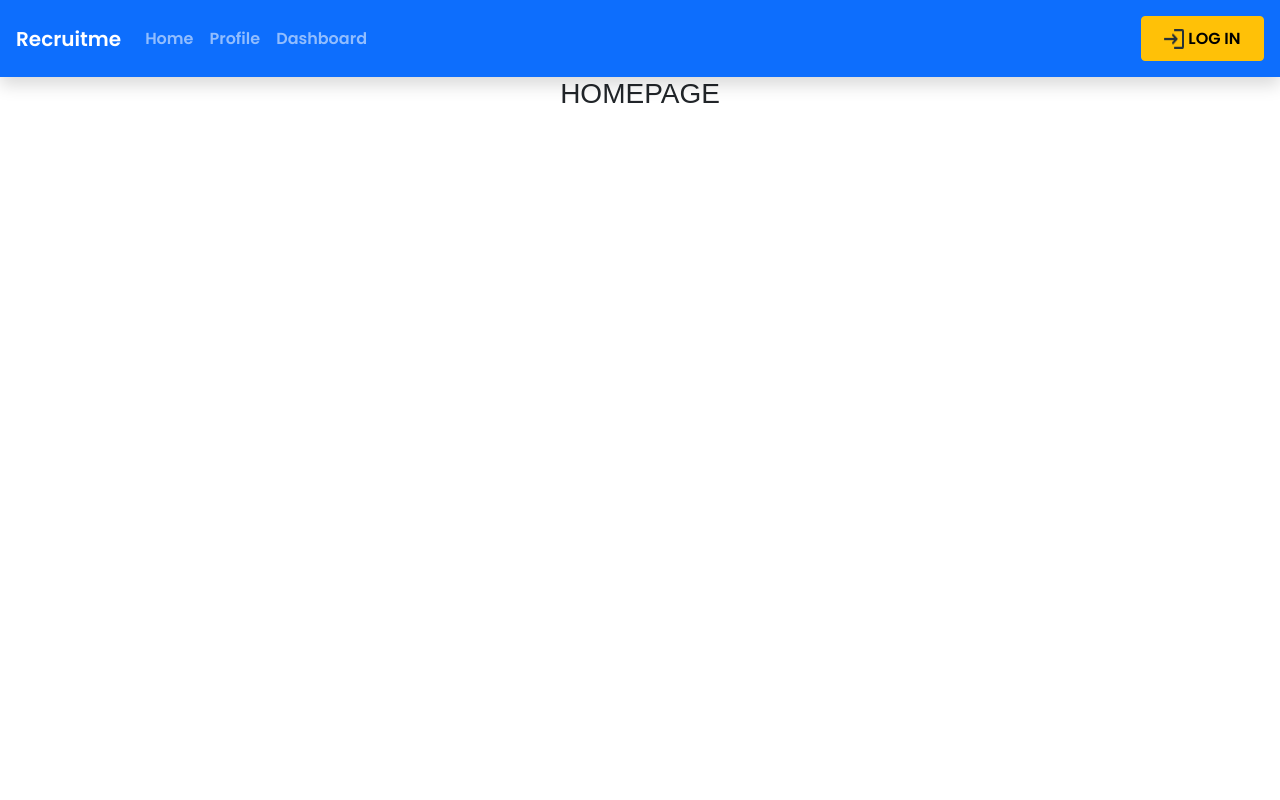
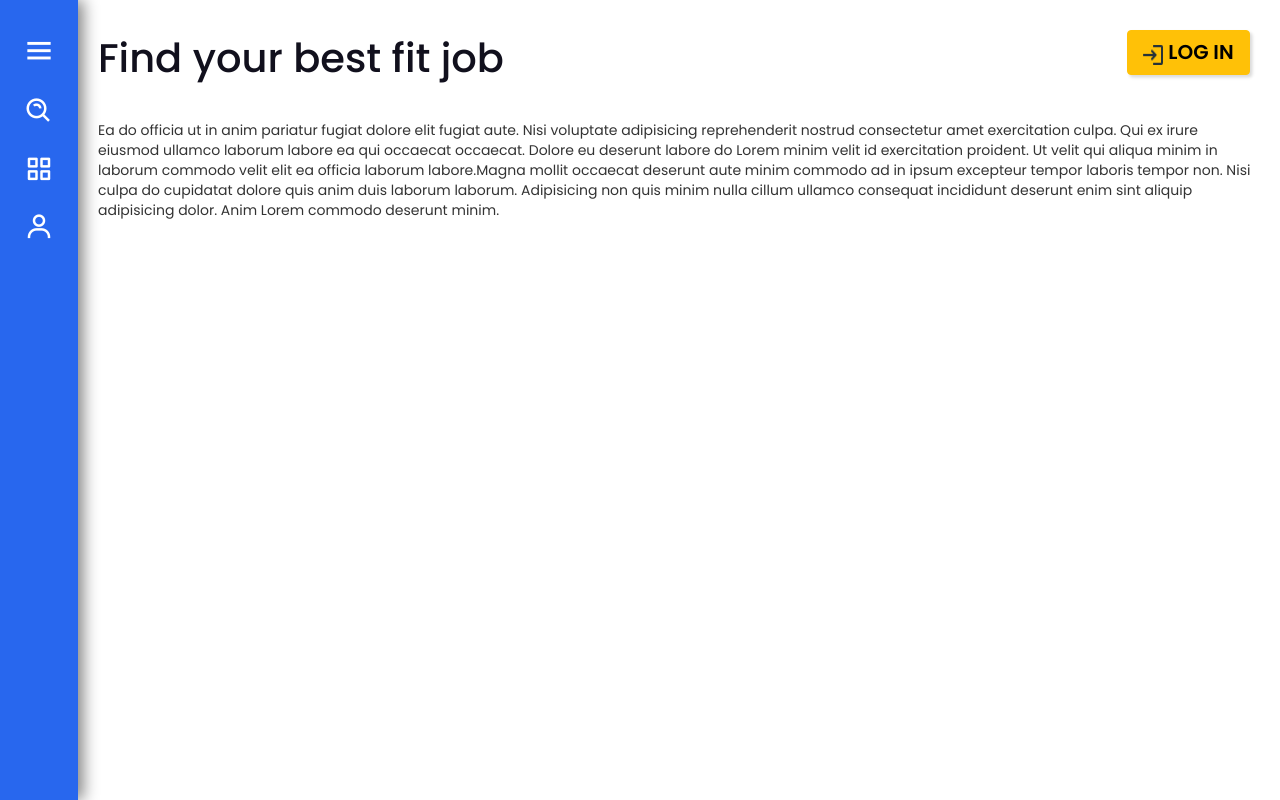
Before and after one commit to abhi-dhanraj/recruitme, a Django app: page / in a window 1280 px wide. Run offline with Django 3.2, Linux system fonts and the light colour scheme; some libraries are stand-ins or nearby versions.

Commit message:
navbar fixed | dashboard and profile pages added

```diff
--- a/recruitme/login/templates/login/login.html
+++ b/recruitme/login/templates/login/login.html
@@ -10,7 +10,7 @@
 <body>
   <form class="modal-content animate" action="" method="POST">
     <div class="imgcontainer">
-      <a href="{% url 'home' %}"><span class="close" title="Close Modal">&times;</span></a>
+      <a href="{% url 'jobs' %}"><span class="close" title="Close Modal">&times;</span></a>
       <img src="{% static 'login/images/login_avtar.png' %}" alt="Avatar" class="avatar">
     </div>
 
@@ -26,7 +26,7 @@
 
     <div class="container" style="background-color:#f1f1f1">
       <!-- <button type="button" onclick="document.getElementById('id01').style.display='none'" class="cancelbtn">Cancel</button> -->
-      <a type="button" href="{% url 'home' %}" class="cancelbtn">Cancel</a>
+      <a type="button" href="{% url 'jobs' %}" class="cancelbtn">Cancel</a>
       <span class="psw">Forgot <a href="#">password?</a></span>
     </div>
   </form>
--- a/recruitme/login/views.py
+++ b/recruitme/login/views.py
@@ -17,6 +17,6 @@ def loginPage(request):
             print(username)
             print(password)
             # time to save these into mysql database
-            return redirect('/')  # should redirect to dashboard
+            return redirect('dashboard')  # should redirect to dashboard
 
     return render(request, 'login/login.html', {'form': form})
--- a/recruitme/recruitme/urls.py
+++ b/recruitme/recruitme/urls.py
@@ -21,5 +21,8 @@ from . import views
 urlpatterns = [
     path('admin/', admin.site.urls),
     path('', include('login.urls')),  # adding login django app urls
-    path('', views.homePage, name="home"),
+    path('', views.jobsPage, name="jobs"),
+    path('jobs/', views.jobsPage, name="jobs"),
+    path('dashboard/', views.dashboardPage, name="dashboard"),
+    path('profile/', views.profilePage, name="profile"),
 ]
--- a/recruitme/recruitme/views.py
+++ b/recruitme/recruitme/views.py
@@ -4,6 +4,18 @@ from django.http import HttpResponse
 
 # Create your views here.
 
-def homePage(request):
-    # return HttpResponse("This is HomePage")
-    return render(request, 'recruitme/main.html')
+# def mainPage(request):
+#     # return HttpResponse("This is HomePage")
+#     return render(request, 'recruitme/main.html')
+
+
+def dashboardPage(request):
+    return render(request, 'recruitme/dashboardPage.html')
+
+
+def profilePage(request):
+    return render(request, 'recruitme/profilePage.html')
+
+
+def jobsPage(request):
+    return render(request, 'recruitme/jobsPage.html')
--- a/recruitme/static/recruitme/css/global_base.css
+++ b/recruitme/static/recruitme/css/global_base.css
@@ -1,20 +1,213 @@
-@import url("https://fonts.googleapis.com/css2?family=Poppins:ital,wght@0,600;1,200;1,300;1,400;1,500&display=swap");
-
-nav {
+@import url("https://fonts.googleapis.com/css2?family=Poppins:wght@200;300;400;500;600;700&display=swap");
+* {
+  margin: 0;
+  padding: 0;
+  box-sizing: border-box;
   font-family: "Poppins", sans-serif;
 }
-.loginbtn {
+.sidebar {
+  position: fixed;
+  left: 0;
+  top: 0;
+  height: 100%;
+  width: 78px;
+  background-color: #2867ee;
+  padding: 6px 14px;
+  z-index: 99;
+  transition: all 0.5s ease;
+  box-shadow: 5px 0px 15px grey;
+}
+.sidebar.open {
+  width: 250px;
+}
+.sidebar .logo-details {
+  height: 60px;
+  display: flex;
+  align-items: center;
+  position: relative;
+  top: 15px;
+}
+.sidebar .logo-details .icon {
+  opacity: 0;
+  transition: all 0.5s ease;
+}
+.sidebar .logo-details .logo_name {
+  min-width: 170px;
+  opacity: 0;
+  transition: all 0.5s ease;
+  text-align: center;
+}
+.sidebar .logo-details .logo_name a {
+  color: #fff;
+  font-size: 27px;
+  font-weight: 600;
+  list-style: none;
+  text-decoration: none;
+}
+.sidebar.open .logo-details .icon,
+.sidebar.open .logo-details .logo_name {
+  opacity: 1;
+}
+.sidebar .logo-details #btn {
+  position: absolute;
+  top: 50%;
+  right: 0;
+  transform: translateY(-50%);
+  font-size: 22px;
+  transition: all 0.4s ease;
+  font-size: 35px;
+  text-align: center;
+  cursor: pointer;
+  transition: all 0.5s ease;
+}
+.sidebar.open .logo-details #btn {
+  text-align: right;
+}
+.sidebar i {
+  color: #fff;
+  height: 60px;
+  min-width: 50px;
+  font-size: 28px;
+  text-align: center;
+  line-height: 60px;
+}
+.sidebar .nav-list {
+  margin-top: 20px;
+  height: 100%;
+}
+.sidebar li {
+  position: relative;
+  margin: 8px 0;
+  list-style: none;
+}
+
+.sidebar li a {
+  display: flex;
+  height: 100%;
+  width: 100%;
+  border-radius: 12px;
+  align-items: center;
+  text-decoration: none;
+  transition: all 0.4s ease;
+}
+.sidebar li a:hover {
+  background: #ffc107;
+  color: black;
+}
+.sidebar li a .links_name {
+  color: #fff;
+  font-size: 25px;
+  font-weight: 400;
+  white-space: nowrap;
+  opacity: 0;
+  pointer-events: none;
+  transition: 0.4s;
+}
+
+.sidebar.open li a .links_name {
+  opacity: 1;
+  pointer-events: auto;
+}
+.sidebar li a:hover .links_name,
+.sidebar li a:hover i {
+  transition: all 0.5s ease;
+  color: #11101d;
+}
+.sidebar li i {
+  height: 50px;
+  line-height: 50px;
+  font-size: 30px;
+  border-radius: 12px;
+}
+
+.sidebar li .profile-details {
+  display: flex;
+  align-items: center;
+  flex-wrap: nowrap;
+}
+.sidebar li img {
+  height: 45px;
+  width: 45px;
+  object-fit: cover;
+  border-radius: 6px;
+  margin-right: 10px;
+}
+
+.main-container {
+  position: relative;
+  min-height: 100vh;
+  top: 0;
+  left: 78px;
+  width: calc(100% - 78px);
+  transition: all 0.5s ease;
+  z-index: 2;
+}
+.sidebar.open ~ .main-container {
+  left: 250px;
+  width: calc(100% - 250px);
+}
+.main-container .nav-text {
+  color: #11101d;
+  font-size: 40px;
+  font-weight: 500;
+}
+.main-container .nav-text.animated {
+  width: 0ch;
+  overflow: hidden;
+  white-space: nowrap;
+  animation: text 1.5s steps(16) forwards, blink 750ms steps(16) infinite;
+  border-right: 4px solid black;
+}
+@keyframes text {
+  to {
+    width: 16.3ch;
+  }
+}
+@keyframes blink {
+  to {
+    border-right: 4px;
+    background: transparent;
+  }
+}
+.mynav a button {
+  background-color: #ffc107;
+  border-color: #ffc107;
   width: 123px;
   height: 45px;
   margin-right: 0px;
   margin-left: 0px;
+  box-shadow: rgba(0, 0, 0, 0.15) 2.4px 2.4px 3.2px;
 }
 
+.mynav a button span {
+  color: black;
+  font-family: "Poppins", sans-serif;
+  font-size: 20px;
+  font-weight: 600;
+  padding-left: 5px;
+}
+.main-nav {
+  position: relative;
+  min-height: 15vh;
+  top: 0;
+  width: 100%;
+  transition: all 0.5s ease;
+  z-index: 2;
+}
 .login_logo {
   position: relative;
   width: 20px;
   height: 20px;
 }
-body {
-  font-family: Arial, Helvetica, sans-serif;
+
+.mynav {
+  position: relative;
+  top: 30px;
+  display: flex;
+  justify-content: space-between;
+  margin: 0px 30px 0px 20px;
 }
+
+.content {
+  padding: 0px 20px 0px 20px;
+}
--- a/recruitme/static/recruitme/js/global_base.js
+++ b/recruitme/static/recruitme/js/global_base.js
@@ -0,0 +1,16 @@
+let sidebar = document.querySelector(".sidebar");
+let closeBtn = document.querySelector("#btn");
+
+closeBtn.addEventListener("click", () => {
+  sidebar.classList.toggle("open");
+  menuBtnChange(); //calling the function(optional)
+});
+
+// following are the code to change sidebar button(optional)
+function menuBtnChange() {
+  if (sidebar.classList.contains("open")) {
+    closeBtn.classList.replace("bx-menu", "bx-menu-alt-right"); //replacing the iocns class
+  } else {
+    closeBtn.classList.replace("bx-menu-alt-right", "bx-menu"); //replacing the iocns class
+  }
+}
--- a/recruitme/templates/recruitme/main.html
+++ b/recruitme/templates/recruitme/extraNav.html
@@ -32,7 +32,7 @@
           <a class="nav-link" href="#">Profile</a>
         </li>
         <li class="nav-item">
-          <a class="nav-link" href="#">Dashboard</a>
+          <a class="nav-link" href="{% url 'dashboard' %}">Dashboard</a>
         </li>
       </ul>
 
--- /dev/null
+++ b/recruitme/templates/recruitme/index.html
@@ -0,0 +1,25 @@
+{% load static %}
+<!DOCTYPE html>
+<html lang="en" dir="ltr">
+  <head>
+    <meta charset="UTF-8">
+    <title>Recruitme</title>
+    <link rel="stylesheet" href="{% static 'recruitme/css/global_base.css'%}">
+    <link rel="stylesheet" href="https://maxcdn.bootstrapcdn.com/bootstrap/3.3.7/css/bootstrap.min.css" integrity="sha384-BVYiiSIFeK1dGmJRAkycuHAHRg32OmUcww7on3RYdg4Va+PmSTsz/K68vbdEjh4u" crossorigin="anonymous">
+    <link href='https://unpkg.com/boxicons@2.0.7/css/boxicons.min.css' rel='stylesheet'>
+
+    <script src="https://ajax.googleapis.com/ajax/libs/jquery/3.5.1/jquery.min.js"></script>
+    <script src="https://stackpath.bootstrapcdn.com/bootstrap/4.4.1/js/bootstrap.min.js" integrity="sha384-wfSDF2E50Y2D1uUdj0O3uMBJnjuUD4Ih7YwaYd1iqfktj0Uod8GCExl3Og8ifwB6" crossorigin="anonymous"></script>
+     <meta name="viewport" content="width=device-width, initial-scale=1.0">
+   </head>
+<body>
+    {% include 'recruitme/sidebar.html' %}
+
+    {% block content %}
+    {% endblock %}
+
+
+
+  <script src="{% static 'recruitme/js/global_base.js' %}"></script>
+</body>
+</html>
--- /dev/null
+++ b/recruitme/templates/recruitme/jobsPage.html
@@ -0,0 +1,19 @@
+{% extends 'recruitme/index.html' %}
+
+{% load static %}
+{% block content %}
+<section class="main-container">
+    <section class="main-nav">
+      <div class="mynav">
+        <div class="nav-text animated">Find your best fit job</div>
+        <a href="{% url 'applicant-login-page' %}"><button class="btn my-2 my-sm-0"><img src="{% static 'recruitme/images/login-vector.png' %}" class="login_logo"><span>LOG IN</span></button></a>
+      </div>
+    </section>
+
+    <section class="content">
+      <div class="text-content">
+        Ea do officia ut in anim pariatur fugiat dolore elit fugiat aute. Nisi voluptate adipisicing reprehenderit nostrud consectetur amet exercitation culpa. Qui ex irure eiusmod ullamco laborum labore ea qui occaecat occaecat. Dolore eu deserunt labore do Lorem minim velit id exercitation proident. Ut velit qui aliqua minim in laborum commodo velit elit ea officia laborum labore.Magna mollit occaecat deserunt aute minim commodo ad in ipsum excepteur tempor laboris tempor non. Nisi culpa do cupidatat dolore quis anim duis laborum laborum. Adipisicing non quis minim nulla cillum ullamco consequat incididunt deserunt enim sint aliquip adipisicing dolor. Anim Lorem commodo deserunt minim.
+      </div>
+    </section>
+</section>
+{% endblock %}
--- /dev/null
+++ b/recruitme/templates/recruitme/sidebar.html
@@ -0,0 +1,26 @@
+<div class="sidebar">
+    <div class="logo-details">
+        <div class="logo_name"><a href="{% url 'jobs' %}">Recruitme</a></div>
+        <i class='bx bx-menu' id="btn" ></i>
+    </div>
+    <ul class="nav-list">
+      <li>
+        <a href="{% url 'jobs' %}">
+          <i class='bx bx-search-alt' ></i>
+          <span class="links_name">Jobs</span>
+        </a>
+      </li>
+      <li>
+        <a href="{% url 'dashboard' %}">
+          <i class='bx bx-grid-alt'></i>
+          <span class="links_name">Dashboard</span>
+        </a>
+      </li>
+      <li>
+       <a href="{% url 'profile' %}">
+         <i class='bx bx-user' ></i>
+         <span class="links_name">Profile</span>
+       </a>
+     </li>
+    </ul>
+</div>
```
Also changed, not shown: recruitme/templates/recruitme/dashboardPage.html (added, +19 -0 lines), recruitme/templates/recruitme/extraMain.html (added, +67 -0 lines), recruitme/templates/recruitme/extraToggleNav.html (added, +118 -0 lines), recruitme/templates/recruitme/profilePage.html (added, +19 -0 lines).
